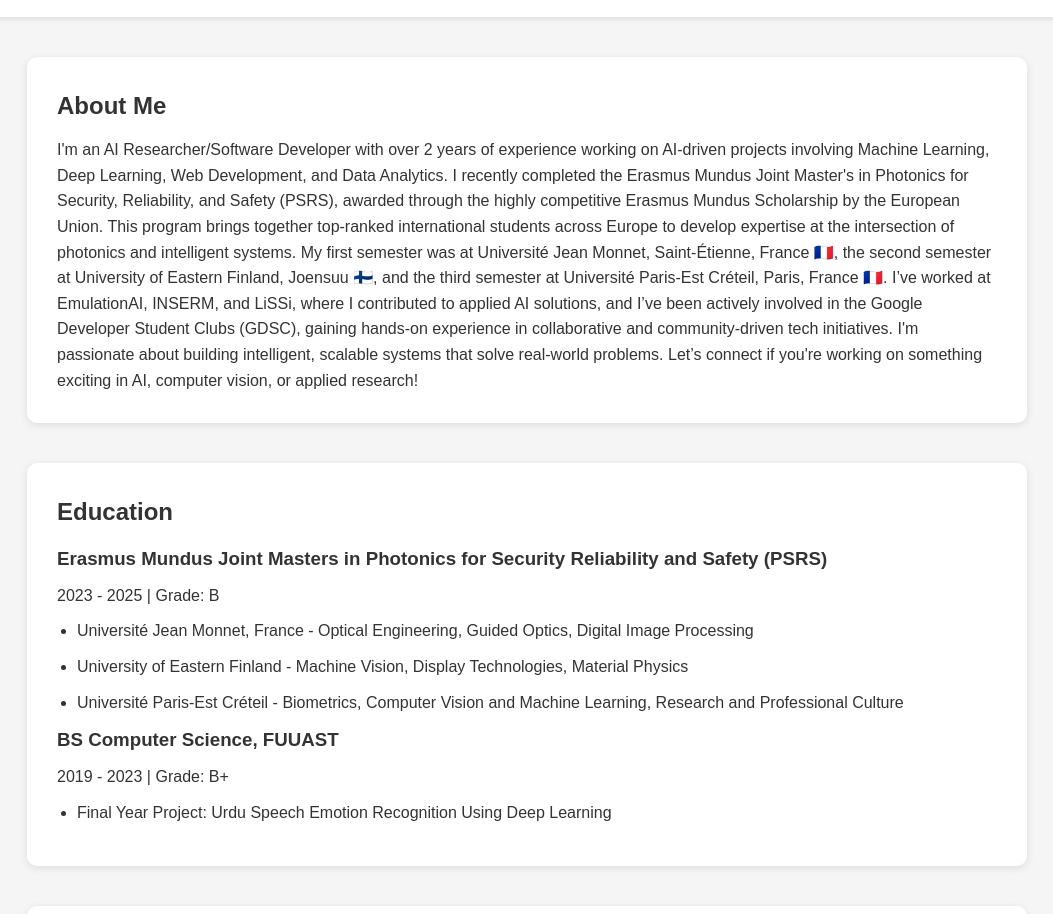
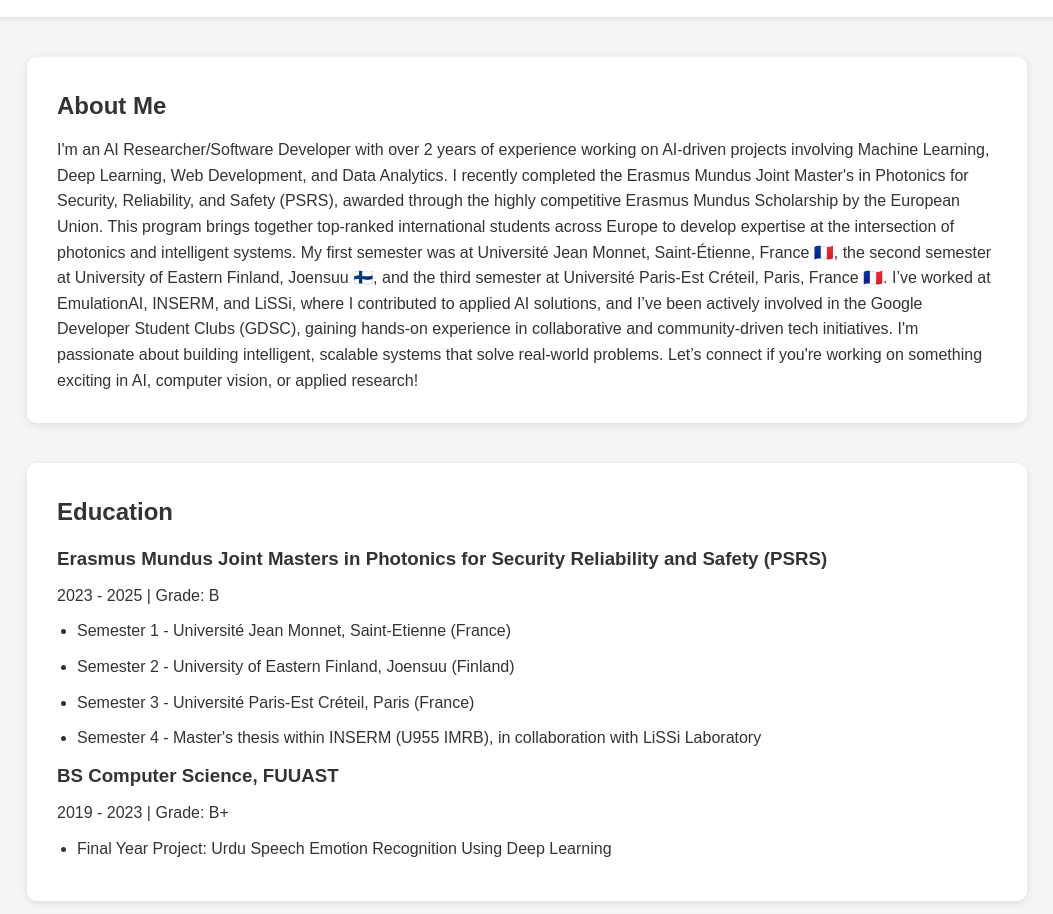
Before and after one commit to abdu77ah1/abdu77ah1.github.io, a plain HTML site: page index.html in a window 1280 px wide. Shown: the part 110-1024 px from the top of the page, without its empty margins (113-1166 px from the left). Drawn offline with Linux system fonts and the light colour scheme.

Commit message:
Update index.html

```diff
--- a/index.html
+++ b/index.html
@@ -75,9 +75,10 @@
     <h3>Erasmus Mundus Joint Masters in Photonics for Security Reliability and Safety (PSRS)</h3>
     <p>2023 - 2025 | Grade: B</p>
     <ul>
-      <li>Université Jean Monnet, France - Optical Engineering, Guided Optics, Digital Image Processing</li>
-      <li>University of Eastern Finland - Machine Vision, Display Technologies, Material Physics</li>
-      <li>Université Paris-Est Créteil - Biometrics, Computer Vision and Machine Learning, Research and Professional Culture</li>
+      <li>Semester 1 - Université Jean Monnet, Saint-Etienne (France)</li>
+      <li>Semester 2 - University of Eastern Finland, Joensuu (Finland)</li>
+      <li>Semester 3 - Université Paris-Est Créteil, Paris (France)</li>
+      <li>Semester 4 - Master's thesis within INSERM (U955 IMRB), in collaboration with LiSSi Laboratory</li>
     </ul>
 
     <h3>BS Computer Science, FUUAST</h3>
```
